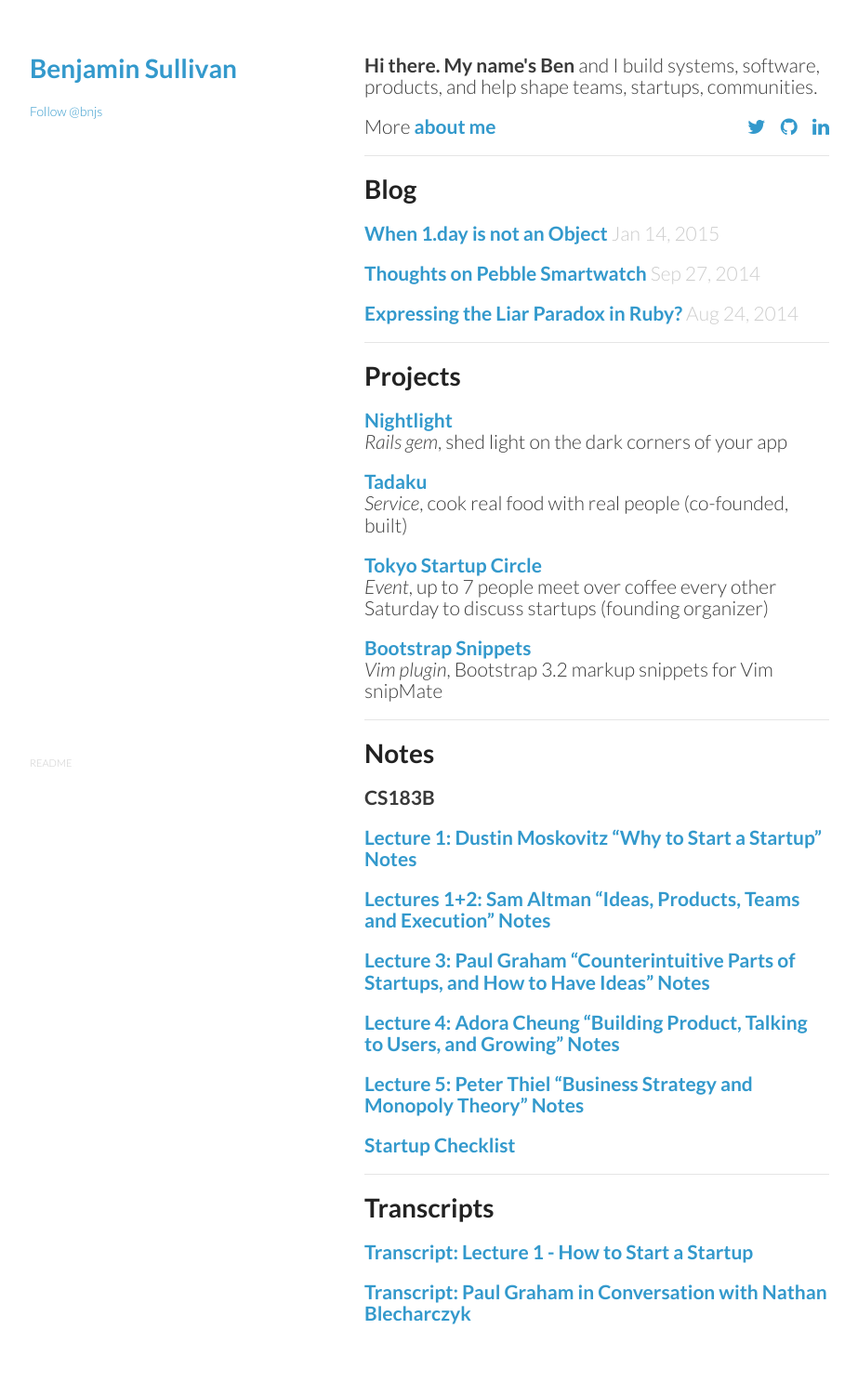
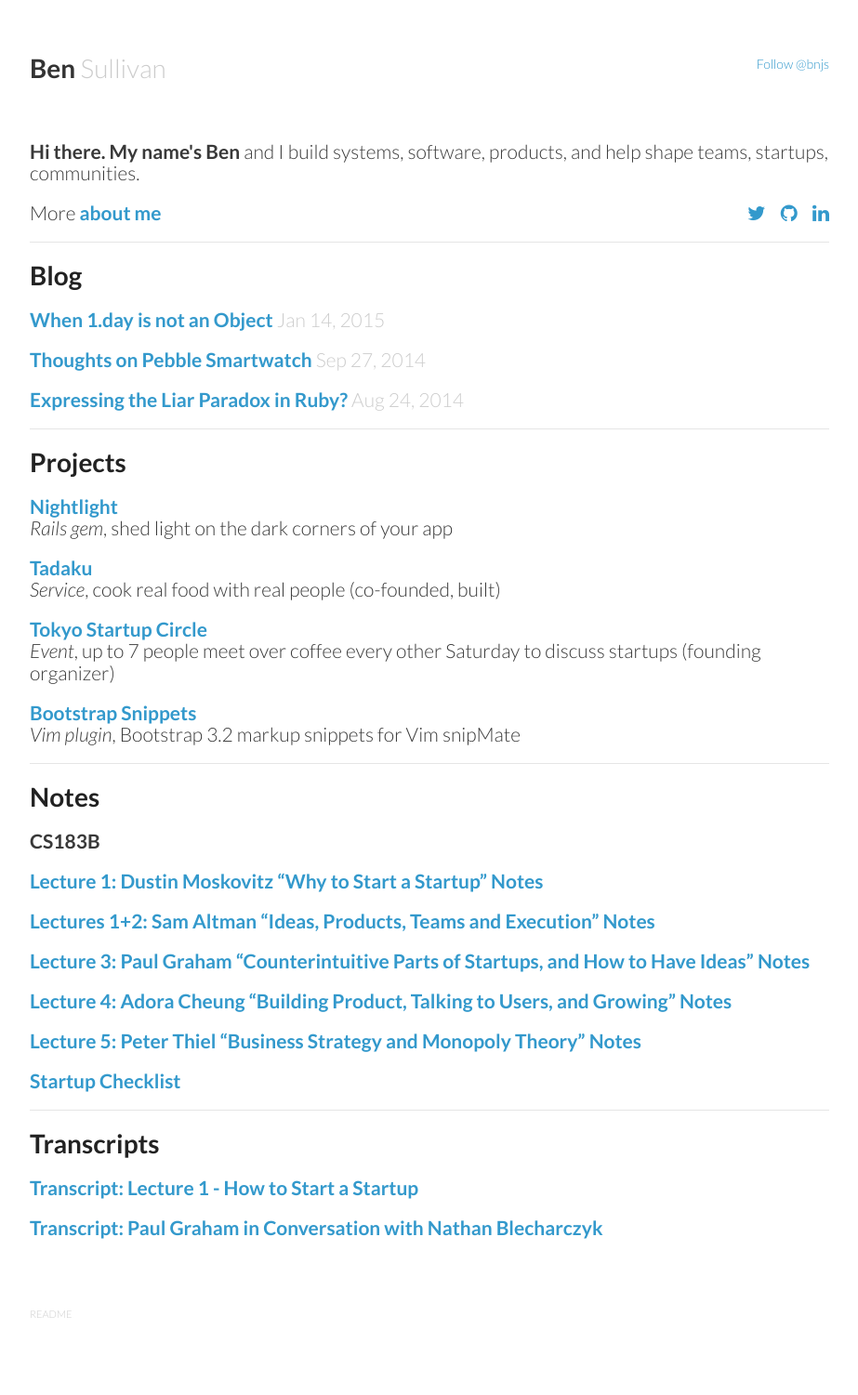
Before and after one commit to bnjs/bnjs.github.io, a Jekyll site: the page built from index.md, in a window 1280 px wide. Shown: the whole page at 93% size, without its empty margins (178-1101 px from the left). Built offline with Jekyll 4.4.1, drawn with Linux system fonts in a browser that asks for light colours; nearby versions of some CDN libraries; comment, search, counter and statistics services are not loaded.

Commit message:
Make blog full width and improve appearance

```diff
--- a/_includes/follow_button.html
+++ b/_includes/follow_button.html
@@ -1,3 +1,4 @@
+<div style="float:right">
   <a class="twitter-follow-button"
     href="https://twitter.com/bnjs"
     data-show-count="false"
@@ -5,6 +6,7 @@
     data-lang="en">
   Follow @bnjs
   </a>
+</div>
 <script type="text/javascript">
 window.twttr = (function (d, s, id) {
   var t, js, fjs = d.getElementsByTagName(s)[0];
--- a/_layouts/default.html
+++ b/_layouts/default.html
@@ -41,8 +41,8 @@
 
     <div class="wrapper">
       <header>
-        <h1><a href="/" style="font-weight:bold;">Benjamin Sullivan</a></h1>
         {% include follow_button.html %}
+        <h1><a href="/" style="font-weight:bold;color:#333">Ben <span class="lowkey" style="color:#ccc">Sullivan</span></a></h1>
         <br/>
         <br/>
 
@@ -56,11 +56,13 @@
         {% endif %}
 
         {% if page.subnav == 'cs183b' %}
+        <h2>CS183B Notes</h2>
         <h3><a href="/notes/cs183b-lecture-1-dustin-moskovitz-why-to-start-a-startup/">Lecture 1: Dustin Moskovitz "Why to Start a Startup" Notes</a></h3>
         <h3><a href="/notes/sam-altman-ideas-products-teams-and-execution-highlights/">Lectures 1+2: Sam Altman "Ideas, Products, Teams and Execution" Notes</a></h3>
         <h3><a href="/notes/cs183b-lecture-3-paul-graham-counterintuitive-parts-of-startups-and-how-to-have-ideas/">Lecture 3: Paul Graham "Counterintuitive Parts of Startups, and How to Have Ideas" Notes</a></h3>
         <h3><a href="/notes/cs183b-lecture-4-adora-cheung-building-product-talking-to-users-and-growing/">Lecture 4: Adora Cheung "Building Product, Talking to Users, and Growing" Notes</a></h3>
         <h3><a href="/notes/cs183b-lecture-5-peter-thiel-business-strategy-and-monopoly-theory/">Lecture 5: Peter Thiel "Business Strategy and Monopoly Theory" Notes</a></h3>
+        <hr>
         {% endif %}
 
       </header>
--- a/index.md
+++ b/index.md
@@ -34,7 +34,7 @@
 {% if site.base_url == 'http://localhost:4000' %}
 {% for post in site.posts %}
 {% if post.path contains "_drafts" %}
-## <a href="{{ post.url }}" style="color:#f66">{{post.title}}</a> <span class="lowkey">{{ post.date | date: "%h %d, %Y" }}</span>
+<!-- ## <a href="{{ post.url }}" style="color:#f66">{{post.title}}</a> <span class="lowkey">{{ post.date | date: "%h %d, %Y" }}</span> -->
 {% else %}
 {% endif %}
 {% endfor %}
--- a/stylesheets/styles.css
+++ b/stylesheets/styles.css
@@ -106,9 +106,9 @@
 }
 
 header {
-  width:270px;
+  /*width:270px;
   float:left;
-  position:fixed;
+  position:fixed;*/
 }
 
 strong {
@@ -126,8 +126,8 @@
 }
 
 section {
-  width:500px;
-  float:right;
+  /*width:500px;
+  float:right;*/
   padding-bottom:50px;
 }
 
@@ -143,10 +143,10 @@
 }
 
 footer {
-  width:270px;
+  /*width:270px;
   float:left;
   position:fixed;
-  bottom:50px;
+  bottom:50px;*/
 }
 
 @media print, screen and (max-width: 960px) {
@@ -162,13 +162,7 @@
     width:auto;
   }
 
-  header {
-    padding-right:320px;
-  }
-
   section {
-    border:1px solid #e5e5e5;
-    border-width:1px 0;
     padding:20px 0;
     margin:0 0 20px;
   }
```
Lines whose indentation alone changed are shown as unchanged.
